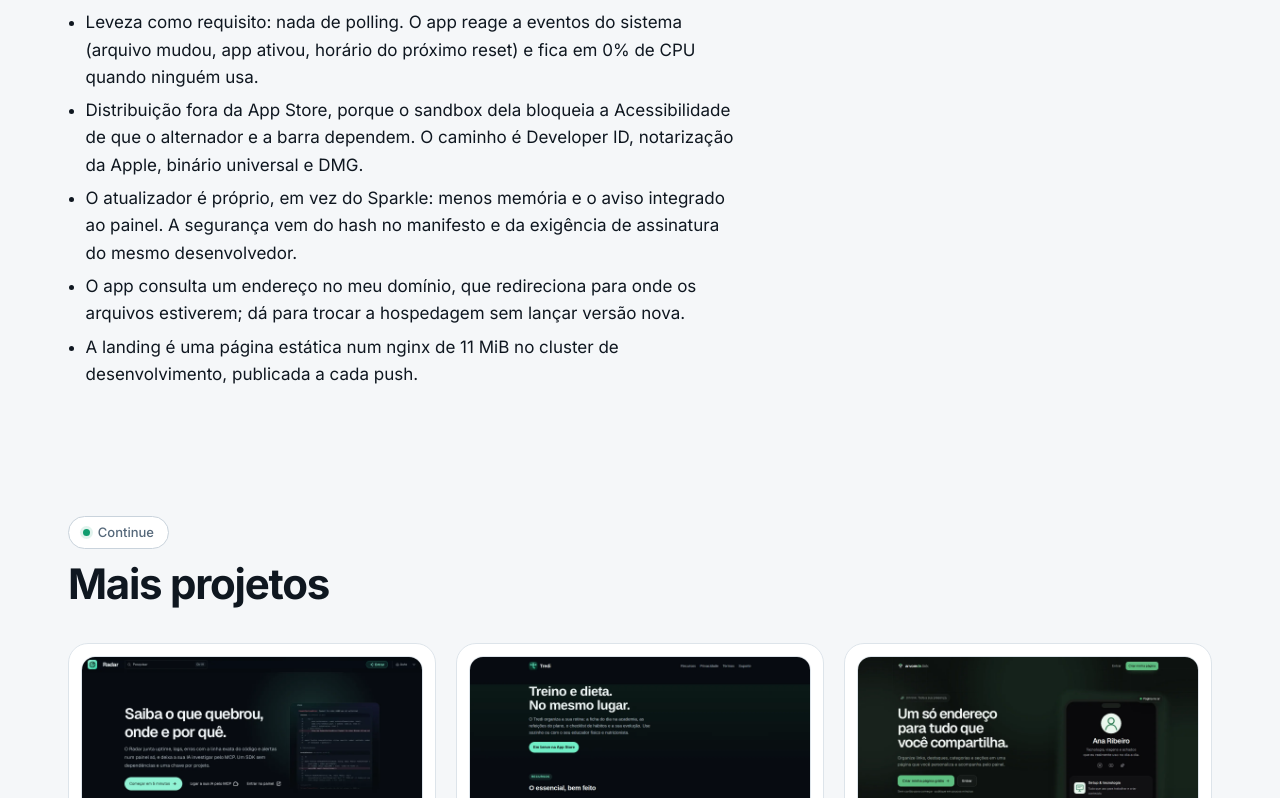
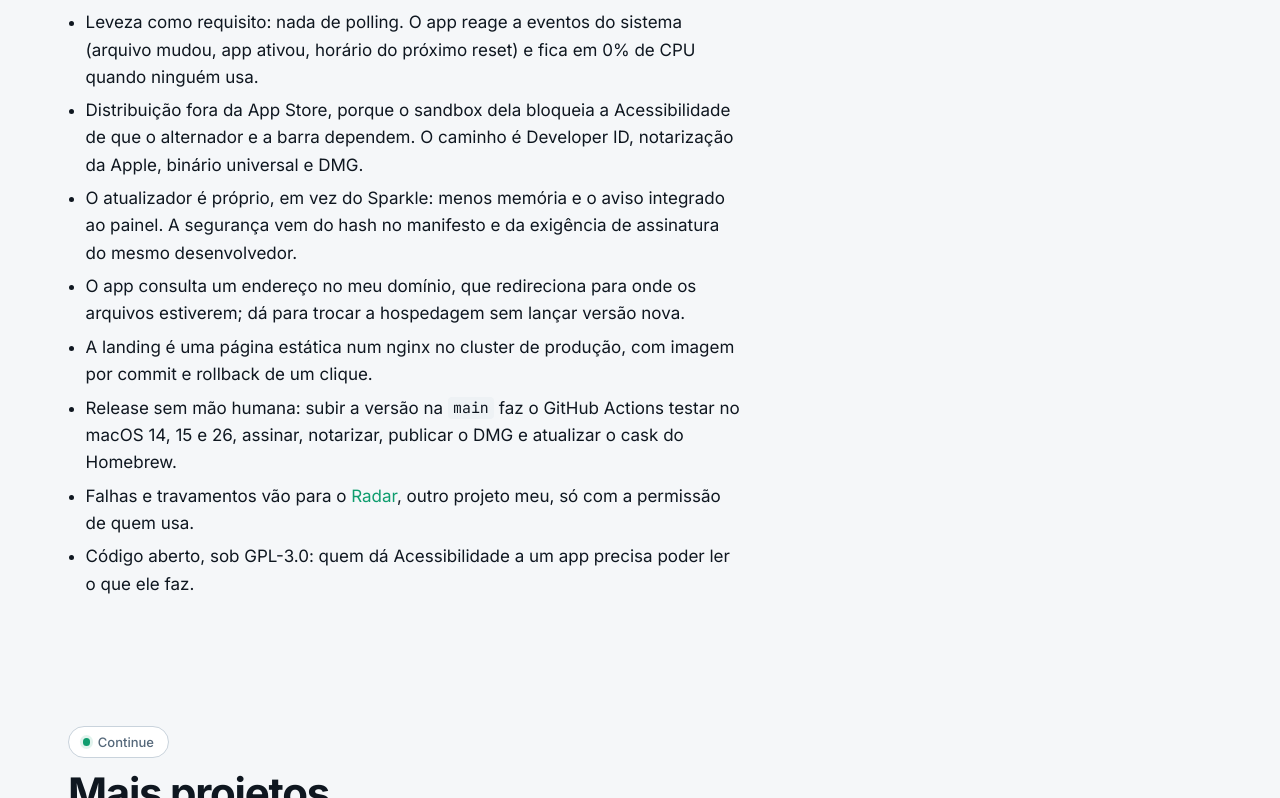
Before and after one commit to nandobrazil/ocondedev, an Astro site: page /projetos/toolbelt in a window 1280 px wide. Shown: the part 1867-2665 px from the top of the page. Built offline with nearby package versions, Linux system fonts and the light colour scheme; Astro itself is replaced by a stand-in of ours.

Commit message:
Link the Toolbelt source and describe its release pipeline

```diff
--- a/src/content/projects/toolbelt/index.md
+++ b/src/content/projects/toolbelt/index.md
@@ -15,6 +15,7 @@ stack:
   - Python
 links:
   site: https://toolbelt.oconde.dev
+  repo: https://github.com/nandobrazil/toolbelt
 cover: ./desktop.webp
 mobile: ./mobile.webp
 featured: 7
@@ -44,4 +45,7 @@ O app se atualiza sozinho: confere uma vez por dia se há versão nova, avisa no
 - Distribuição fora da App Store, porque o sandbox dela bloqueia a Acessibilidade de que o alternador e a barra dependem. O caminho é Developer ID, notarização da Apple, binário universal e DMG.
 - O atualizador é próprio, em vez do Sparkle: menos memória e o aviso integrado ao painel. A segurança vem do hash no manifesto e da exigência de assinatura do mesmo desenvolvedor.
 - O app consulta um endereço no meu domínio, que redireciona para onde os arquivos estiverem; dá para trocar a hospedagem sem lançar versão nova.
-- A landing é uma página estática num nginx de 11 MiB no cluster de desenvolvimento, publicada a cada push.
+- A landing é uma página estática num nginx no cluster de produção, com imagem por commit e rollback de um clique.
+- Release sem mão humana: subir a versão na `main` faz o GitHub Actions testar no macOS 14, 15 e 26, assinar, notarizar, publicar o DMG e atualizar o cask do Homebrew.
+- Falhas e travamentos vão para o [Radar](/projetos/radar/), outro projeto meu, só com a permissão de quem usa.
+- Código aberto, sob GPL-3.0: quem dá Acessibilidade a um app precisa poder ler o que ele faz.
```
